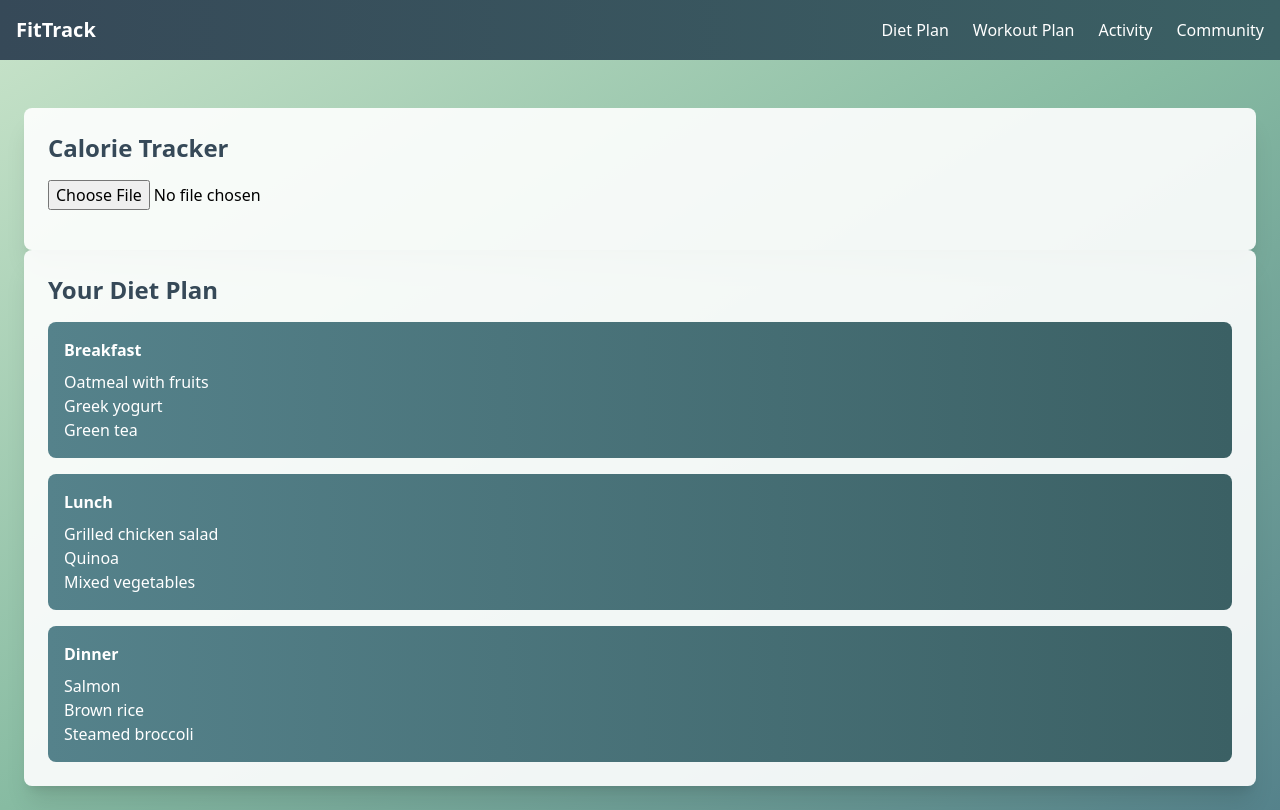
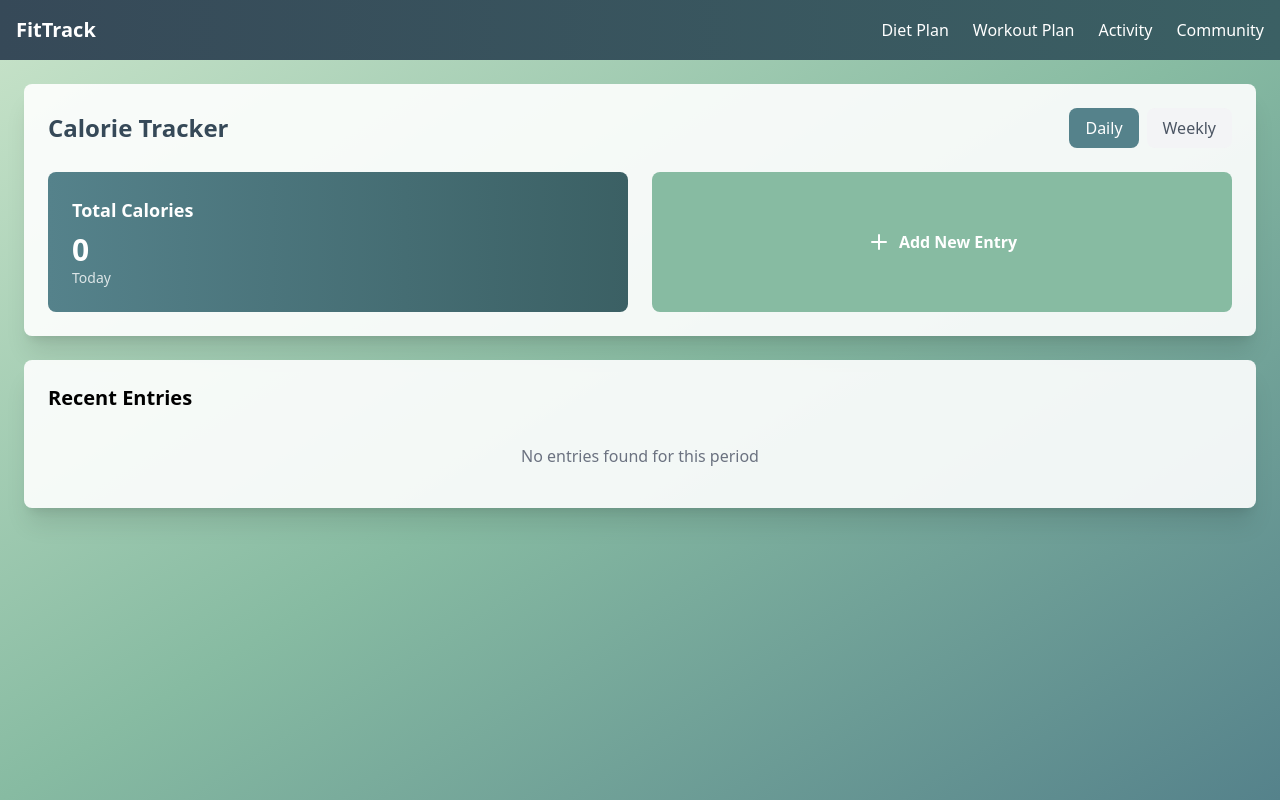
Before and after one commit to nitinc4/FitTrack, a React (Vite) app: page /diet in a window 1280 px wide. Built offline with nearby package versions, Linux system fonts and the light colour scheme.

Commit message:
crazy shit

```diff
--- a/package.json
+++ b/package.json
@@ -17,6 +17,7 @@
     "express": "^4.18.2",
     "lucide-react": "^0.454.0",
     "mongoose": "^8.0.1",
+    "openai": "^4.71.1",
     "react": "^18.2.0",
     "react-dom": "^18.2.0",
     "react-router-dom": "^6.20.0",
--- a/src/pages/DietPlan.jsx
+++ b/src/pages/DietPlan.jsx
@@ -1,66 +1,257 @@
-import React, { useState } from 'react';
-import Navbar from '../components/Navbar';
+import React, { useState, useEffect } from 'react';
+import { Camera, PenLine, Calendar, BarChart3, Plus, Trash2, ChevronDown } from 'lucide-react';
+import  Navbar  from '../components/Navbar';
 
 export default function DietPlan() {
-  const [image, setImage] = useState(null);
-  const [calories, setCalories] = useState(null);
+  const [entries, setEntries] = useState(() => {
+    const saved = localStorage.getItem('mealEntries');
+    return saved ? JSON.parse(saved) : [];
+  });
+  const [showForm, setShowForm] = useState(false);
+  const [calories, setCalories] = useState('');
+  const [description, setDescription] = useState('');
+  const [selectedImage, setSelectedImage] = useState(null);
+  const [loading, setLoading] = useState(false);
+  const [viewMode, setViewMode] = useState('daily');
 
-  const handleImageUpload = (event) => {
-    const file = event.target.files[0];
-    setImage(URL.createObjectURL(file));
-    analyzeImage(file); // Call a placeholder function to analyze the image
+  useEffect(() => {
+    localStorage.setItem('mealEntries', JSON.stringify(entries));
+  }, [entries]);
+
+  const handleImageUpload = async (event) => {
+    const file = event.target.files?.[0];
+    if (!file) return;
+
+    setLoading(true);
+    try {
+      // Simulate AI analysis with a delay
+      await new Promise(resolve => setTimeout(resolve, 1500));
+
+      // In a real app, you'd send the image to an AI service
+      const mockCalories = Math.floor(Math.random() * 500) + 200;
+      setCalories(mockCalories.toString());
+      setSelectedImage(URL.createObjectURL(file));
+    } catch (error) {
+      console.error('Error analyzing image:', error);
+    } finally {
+      setLoading(false);
+    }
   };
 
-  const analyzeImage = async (file) => {
-    // Placeholder for actual image recognition logic
-    // For now, we’ll simulate a calorie estimation result
-    const estimatedCalories = 300; // Replace this with the actual result from the model/API
-    setCalories(estimatedCalories);
+  const addEntry = () => {
+    if (!calories || !description) return;
+
+    const newEntry = {
+      id: Date.now().toString(),
+      calories: Number(calories),
+      description,
+      image: selectedImage || undefined,
+      timestamp: new Date().toISOString(),
+    };
+
+    setEntries(prev => [newEntry, ...prev]);
+    setCalories('');
+    setDescription('');
+    setSelectedImage(null);
+    setShowForm(false);
   };
+
+  const deleteEntry = (id) => {
+    setEntries(prev => prev.filter(entry => entry.id !== id));
+  };
+
+  const getTotalCalories = (entries) => {
+    return entries.reduce((sum, entry) => sum + entry.calories, 0);
+  };
+
+  const getFilteredEntries = () => {
+    const now = new Date();
+    const startOfDay = new Date(now.getFullYear(), now.getMonth(), now.getDate());
+    const startOfWeek = new Date(now.setDate(now.getDate() - now.getDay()));
+
+    return entries.filter(entry => {
+      const entryDate = new Date(entry.timestamp);
+      return viewMode === 'daily'
+        ? entryDate >= startOfDay
+        : entryDate >= startOfWeek;
+    });
+  };
+
+  const filteredEntries = getFilteredEntries();
+  const totalCalories = getTotalCalories(filteredEntries);
 
   return (
     <div className="min-h-screen bg-gradient-to-br from-[#C9E4CA] via-[#87BBA2] to-[#55828B]">
       <Navbar />
-      <div className="container mx-auto p-6">
-        {/* Calorie Tracker Section */}
-        <div className="bg-white/90 rounded-lg shadow-xl p-6 mt-6">
-          <h2 className="text-2xl font-bold text-[#364958] mb-4">Calorie Tracker</h2>
-          <input
-            type="file"
-            accept="image/*"
-            onChange={handleImageUpload}
-            className="mb-4"
-          />
-          {image && <img src={image} alt="Uploaded food" className="w-40 h-40 object-cover rounded-md mb-4" />}
-          {calories && <p className="text-lg font-semibold">Estimated Calories: {calories} kcal</p>}
-        </div>
 
+      <div className="container mx-auto p-6 space-y-6">
+        {/* Stats Card */}
+        <div className="bg-white/90 rounded-lg shadow-xl p-6">
+          <div className="flex justify-between items-center mb-6">
+            <h2 className="text-2xl font-bold text-[#364958]">Calorie Tracker</h2>
+            <div className="flex gap-2">
+              <button
+                onClick={() => setViewMode('daily')}
+                className={`px-4 py-2 rounded-lg ${
+                  viewMode === 'daily'
+                    ? 'bg-[#55828B] text-white'
+                    : 'bg-gray-100 text-gray-600'
+                }`}
+              >
+                Daily
+              </button>
+              <button
+                onClick={() => setViewMode('weekly')}
+                className={`px-4 py-2 rounded-lg ${
+                  viewMode === 'weekly'
+                    ? 'bg-[#55828B] text-white'
+                    : 'bg-gray-100 text-gray-600'
+                }`}
+              >
+                Weekly
+              </button>
+            </div>
+          </div>
 
-        <div className="bg-white/90 rounded-lg shadow-xl p-6">
-          <h2 className="text-2xl font-bold text-[#364958] mb-4">Your Diet Plan</h2>
-          <div className="grid gap-4">
-            <div className="p-4 bg-gradient-to-r from-[#55828B] to-[#3B6064] rounded-lg text-white">
-              <h3 className="font-semibold mb-2">Breakfast</h3>
-              <p>Oatmeal with fruits</p>
-              <p>Greek yogurt</p>
-              <p>Green tea</p>
+          <div className="grid grid-cols-1 md:grid-cols-2 gap-6">
+            <div className="bg-gradient-to-r from-[#55828B] to-[#3B6064] p-6 rounded-lg text-white">
+              <h3 className="text-lg font-semibold mb-2">Total Calories</h3>
+              <div className="text-3xl font-bold">{totalCalories}</div>
+              <p className="text-sm opacity-80">
+                {viewMode === 'daily' ? 'Today' : 'This Week'}
+              </p>
             </div>
-            <div className="p-4 bg-gradient-to-r from-[#55828B] to-[#3B6064] rounded-lg text-white">
-              <h3 className="font-semibold mb-2">Lunch</h3>
-              <p>Grilled chicken salad</p>
-              <p>Quinoa</p>
-              <p>Mixed vegetables</p>
-            </div>
-            <div className="p-4 bg-gradient-to-r from-[#55828B] to-[#3B6064] rounded-lg text-white">
-              <h3 className="font-semibold mb-2">Dinner</h3>
-              <p>Salmon</p>
-              <p>Brown rice</p>
-              <p>Steamed broccoli</p>
-            </div>
+
+            <button
+              onClick={() => setShowForm(true)}
+              className="flex items-center justify-center gap-2 bg-[#87BBA2] hover:bg-[#55828B] text-white p-6 rounded-lg transition-colors"
+            >
+              <Plus size={24} />
+              <span className="font-semibold">Add New Entry</span>
+            </button>
           </div>
         </div>
 
+        {/* Add Entry Form */}
+        {showForm && (
+          <div className="bg-white/90 rounded-lg shadow-xl p-6">
+            <h3 className="text-xl font-semibold mb-4">Add New Entry</h3>
+            <div className="space-y-4">
+              <div className="flex gap-4">
+                <div className="flex-1">
+                  <label className="block text-sm font-medium text-gray-700 mb-1">
+                    Calories
+                  </label>
+                  <input
+                    type="number"
+                    value={calories}
+                    onChange={(e) => setCalories(e.target.value)}
+                    className="w-full p-2 border rounded-lg"
+                    placeholder="Enter calories"
+                  />
+                </div>
+                <div className="flex-1">
+                  <label className="block text-sm font-medium text-gray-700 mb-1">
+                    Description
+                  </label>
+                  <input
+                    type="text"
+                    value={description}
+                    onChange={(e) => setDescription(e.target.value)}
+                    className="w-full p-2 border rounded-lg"
+                    placeholder="What did you eat?"
+                  />
+                </div>
+              </div>
 
+              <div className="flex items-center gap-4">
+                <label className="flex items-center gap-2 cursor-pointer bg-[#87BBA2] text-white px-4 py-2 rounded-lg hover:bg-[#55828B] transition-colors">
+                  <Camera size={20} />
+                  <span>Upload Image</span>
+                  <input
+                    type="file"
+                    accept="image/*"
+                    onChange={handleImageUpload}
+                    className="hidden"
+                  />
+                </label>
+                {loading && <span className="text-sm text-gray-600">Analyzing image...</span>}
+              </div>
+
+              {selectedImage && (
+                <div className="relative w-40 h-40">
+                  <img
+                    src={selectedImage}
+                    alt="Food preview"
+                    className="w-full h-full object-cover rounded-lg"
+                  />
+                  <button
+                    onClick={() => setSelectedImage(null)}
+                    className="absolute top-2 right-2 p-1 bg-red-500 text-white rounded-full hover:bg-red-600"
+                  >
+                    <Trash2 size={16} />
+                  </button>
+                </div>
+              )}
+
+              <div className="flex justify-end gap-2">
+                <button
+                  onClick={() => setShowForm(false)}
+                  className="px-4 py-2 text-gray-600 hover:bg-gray-100 rounded-lg"
+                >
+                  Cancel
+                </button>
+                <button
+                  onClick={addEntry}
+                  className="px-4 py-2 bg-[#55828B] text-white rounded-lg hover:bg-[#3B6064]"
+                >
+                  Add Entry
+                </button>
+              </div>
+            </div>
+          </div>
+        )}
+
+        {/* Entries List */}
+        <div className="bg-white/90 rounded-lg shadow-xl p-6">
+          <h3 className="text-xl font-semibold mb-4">Recent Entries</h3>
+          <div className="space-y-4">
+            {filteredEntries.map((entry) => (
+              <div
+                key={entry.id}
+                className="flex items-center gap-4 p-4 bg-gray-50 rounded-lg"
+              >
+                {entry.image && (
+                  <img
+                    src={entry.image}
+                    alt="Food"
+                    className="w-16 h-16 object-cover rounded-lg"
+                  />
+                )}
+                <div className="flex-1">
+                  <p className="font-semibold">{entry.description}</p>
+                  <p className="text-sm text-gray-600">
+                    {new Date(entry.timestamp).toLocaleString()}
+                  </p>
+                </div>
+                <div className="flex items-center gap-4">
+                  <span className="font-semibold">{entry.calories} cal</span>
+                  <button
+                    onClick={() => deleteEntry(entry.id)}
+                    className="text-red-500 hover:text-red-600"
+                  >
+                    <Trash2 size={20} />
+                  </button>
+                </div>
+              </div>
+            ))}
+            {filteredEntries.length === 0 && (
+              <p className="text-center text-gray-500 py-4">
+                No entries found for this period
+              </p>
+            )}
+          </div>
+        </div>
       </div>
     </div>
   );
```
Also changed, not shown: 1 other file (tests, documents, lock files or other folders).
